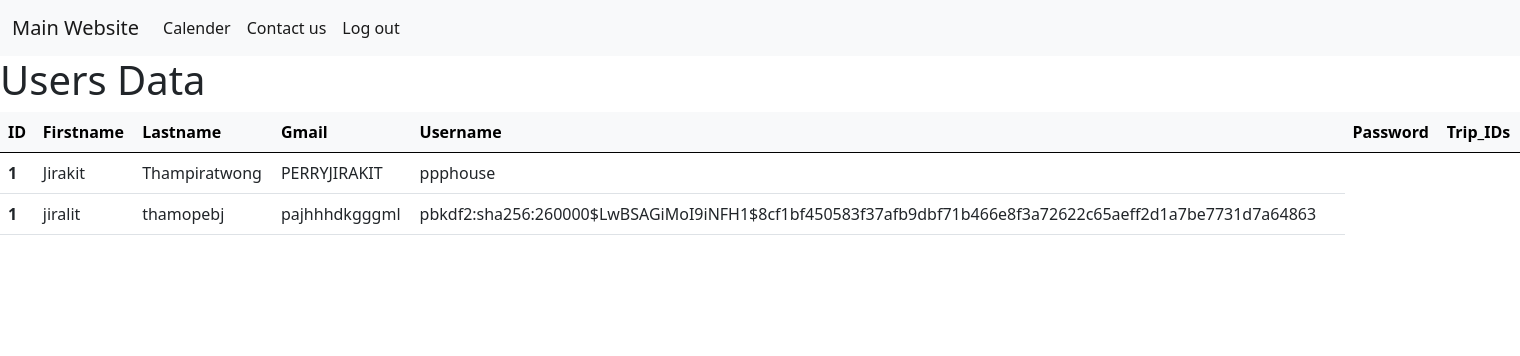
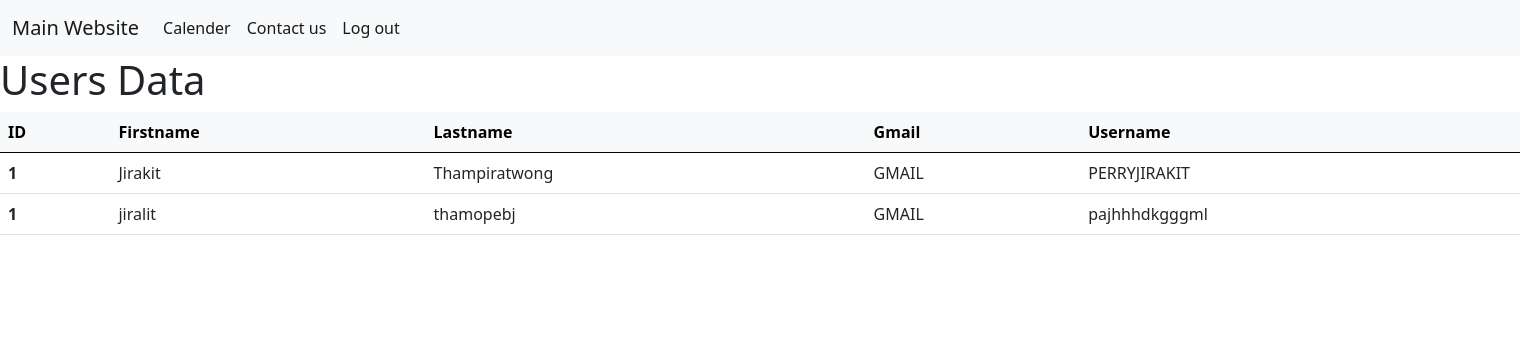
Before and after one commit to perryjirakit/web-project, a Flask app: page /usersdata in a window 1520 px wide. Shown: the top 356 px of the page. Run offline with Flask 2, Linux system fonts and the light colour scheme; a user stored in the database is signed in; data comes from the database, SQL or seed files in the repository.

Commit message:
feat: add TODO // remove unused columns in user table

```diff
--- a/app.py
+++ b/app.py
@@ -104,12 +104,15 @@
         username = request.form.get("username")
         password = request.form.get("password")
         confirm_password = request.form.get("confirm-password")
+
+        # TODO: check whether password == confirm_password
+
         user = User(firstname=firstname, lastname=lastname,
                     gmail=gmail, username=username, password=password)
         db.session.add(user)
         db.session.commit()
         return redirect(url_for("login"))
-        print("Username : " + username + " Password : " + password)
+
     return render_template("register.html")
 
 
--- a/templates/usersdata.html
+++ b/templates/usersdata.html
@@ -9,8 +9,6 @@
             <th scope="col">Lastname</th>
             <th scope="col">Gmail</th>
             <th scope="col">Username</th>
-            <th scope="col">Password</th>
-            <th scope="col">Trip_IDs</th>
         </tr>
     </thead>
     <tbody>
@@ -19,8 +17,8 @@
             <th scope="row">1</th>
             <td>{{user.firstname}}</td>
             <td>{{user.lastname}}</td>
+            <td>GMAIL</td>
             <td>{{user.username}}</td>
-            <td>{{user.password}}</td>
         </tr>
         {% endfor %}
     </tbody>
```
